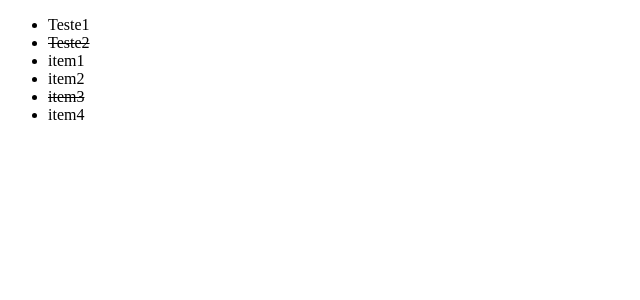
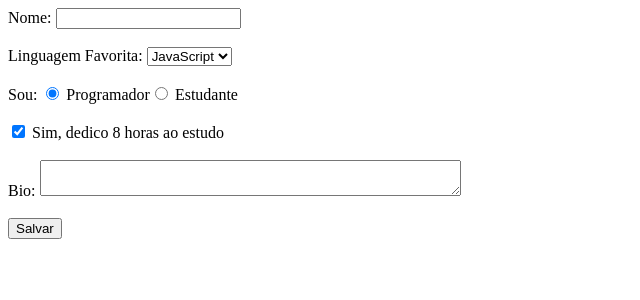
Before and after one commit to greglixandrao/lets-code-react, a React (Create React App) app in the folder react01/my-app/: page / in a window 1280 px wide. Shown: the top 300 px of the page, without its empty margins (0-640 px from the left). Built offline with nearby package versions, Linux system fonts and the light colour scheme.

Commit message:
Finalizada aula formulario em React

```diff
--- /dev/null
+++ b/react01/my-app/src/components/Formulario.js
@@ -0,0 +1,111 @@
+/* eslint-disable no-useless-constructor */
+import React from "react";
+class Formulario extends React.Component {
+  constructor(props) {
+    super(props);
+    this.state = {
+      nome: "",
+      linguagem: "JavaScript",
+      tipo: "programador",
+      dedico: true,
+      bio: "",
+    };
+
+    this.handleSubmit = (event) => {
+      event.preventDefault();
+      console.log(this.state);
+    };
+
+    this.changeName = (event) => {
+      this.setState({ nome: event.target.value });
+    };
+
+    this.changeSelect = (event) => {
+      this.setState({ linguagem: event.target.value });
+    };
+
+    this.changeRadio = (event) => {
+      this.setState({ tipo: event.target.value });
+    };
+
+    this.changeCheckbox = (event) => {
+      this.setState({ dedico: event.target.checked });
+    };
+
+    this.changeBio = (event) => {
+      this.setState({ bio: event.target.value });
+    };
+  }
+
+  render() {
+    return (
+      <>
+        <form onSubmit={this.handleSubmit}>
+          <label>
+            Nome:{" "}
+            <input
+              type='text'
+              value={this.state.nome}
+              onChange={this.changeName}
+            />
+          </label>
+          <br />
+          <br />
+          <label>
+            Linguagem Favorita:{" "}
+            <select value={this.state.linguagem} onChange={this.changeSelect}>
+              <option>JavaScript</option>
+              <option>Python</option>
+              <option>Java</option>
+              <option>PHP</option>
+            </select>
+          </label>
+          <br />
+          <br />
+          <label>
+            Sou:{" "}
+            <input
+              type='radio'
+              checked={this.state.tipo === "programador"}
+              onChange={this.changeRadio}
+              value='programador'
+            />{" "}
+            Programador
+            <input
+              type='radio'
+              checked={this.state.tipo === "estudante"}
+              onChange={this.changeRadio}
+              value='estudante'
+            />{" "}
+            Estudante
+          </label>
+          <br />
+          <br />
+          <label>
+            <input
+              type='checkbox'
+              checked={this.state.dedico}
+              onChange={this.changeCheckbox}
+            />{" "}
+            Sim, dedico 8 horas ao estudo
+          </label>
+          <br />
+          <br />
+          <label>
+            Bio:{" "}
+            <textarea
+              cols='50'
+              value={this.state.bio}
+              onChange={this.changeBio}
+            />
+          </label>
+          <br />
+          <br />
+          <input type='submit' value='Salvar' />
+        </form>
+      </>
+    );
+  }
+}
+
+export default Formulario;
--- a/react01/my-app/src/index.js
+++ b/react01/my-app/src/index.js
@@ -5,13 +5,14 @@ import ReactDOM from "react-dom";
 // import App3 from "./components/App3";
 // import App4 from "./components/App4";
 // import Lista from "./components/Lista";
-import { Lista2, Item } from "./components/Lista2";
+// import { Lista2, Item } from "./components/Lista2";
+import Formulario from "./components/Formulario";
 
 ReactDOM.render(
   <React.StrictMode>
     {/* <App2 title='Titulo'>Conteúdo</App2> */}
     {/* <App2 title='Titulo2'>Conteúdo2</App2> */}
-    <Lista2>
+    {/* <Lista2>
       Qualquer coisa
       <Item key={10} id={10} completo={false}>
         Teste1
@@ -19,7 +20,8 @@ ReactDOM.render(
       <Item key={10} id={10} completo={true}>
         Teste2
       </Item>
-    </Lista2>
+    </Lista2> */}
+    <Formulario />
   </React.StrictMode>,
   document.getElementById("root")
 );
```
